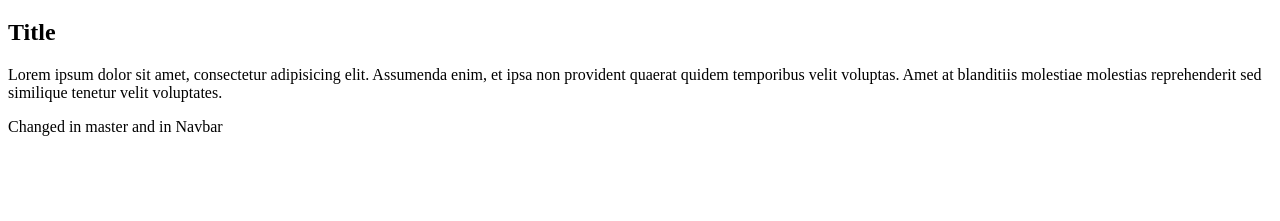
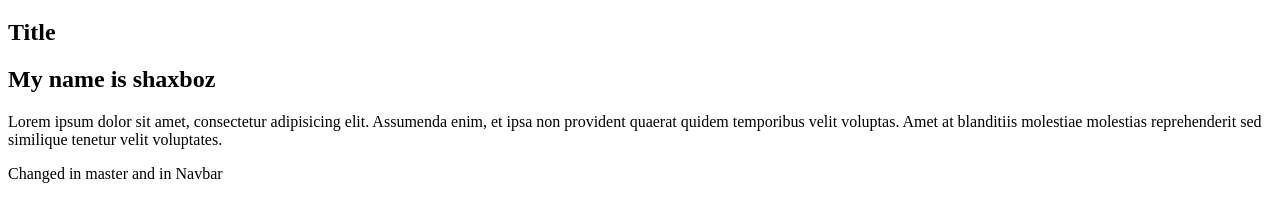
Before and after one commit to shakhbozv/onlinestoretest, a plain HTML site: page index.html in a window 1280 px wide. Shown: the part 131-352 px from the top of the page. Drawn offline with Linux system fonts and the light colour scheme.

Commit message:
added text

```diff
--- a/index.html
+++ b/index.html
@@ -19,6 +19,7 @@
 
 <section>
     <h1>Title</h1>
+    <h2>My name is shaxboz</h2>
     <p>Lorem ipsum dolor sit amet, consectetur adipisicing elit. Assumenda enim, et ipsa non provident quaerat quidem
         temporibus velit voluptas. Amet at blanditiis molestiae molestias reprehenderit sed similique tenetur velit
         voluptates.</p>
```
